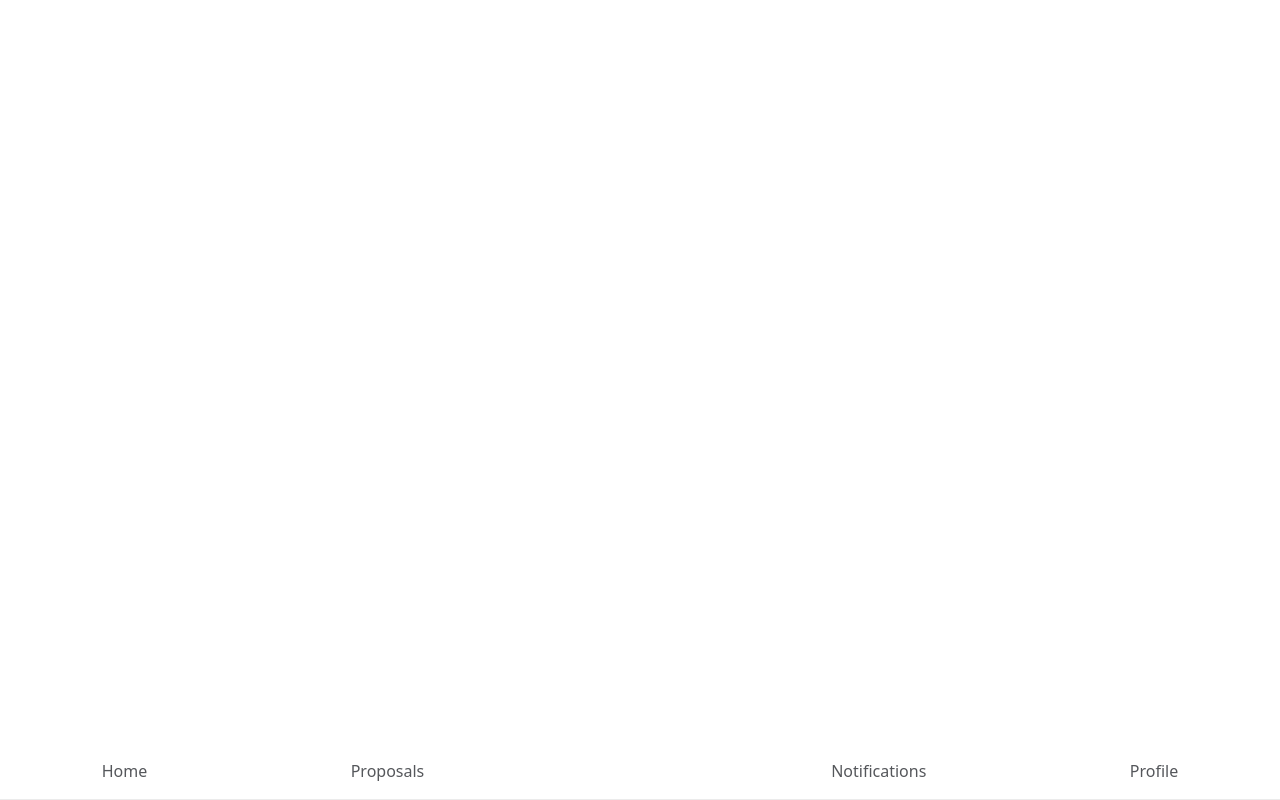
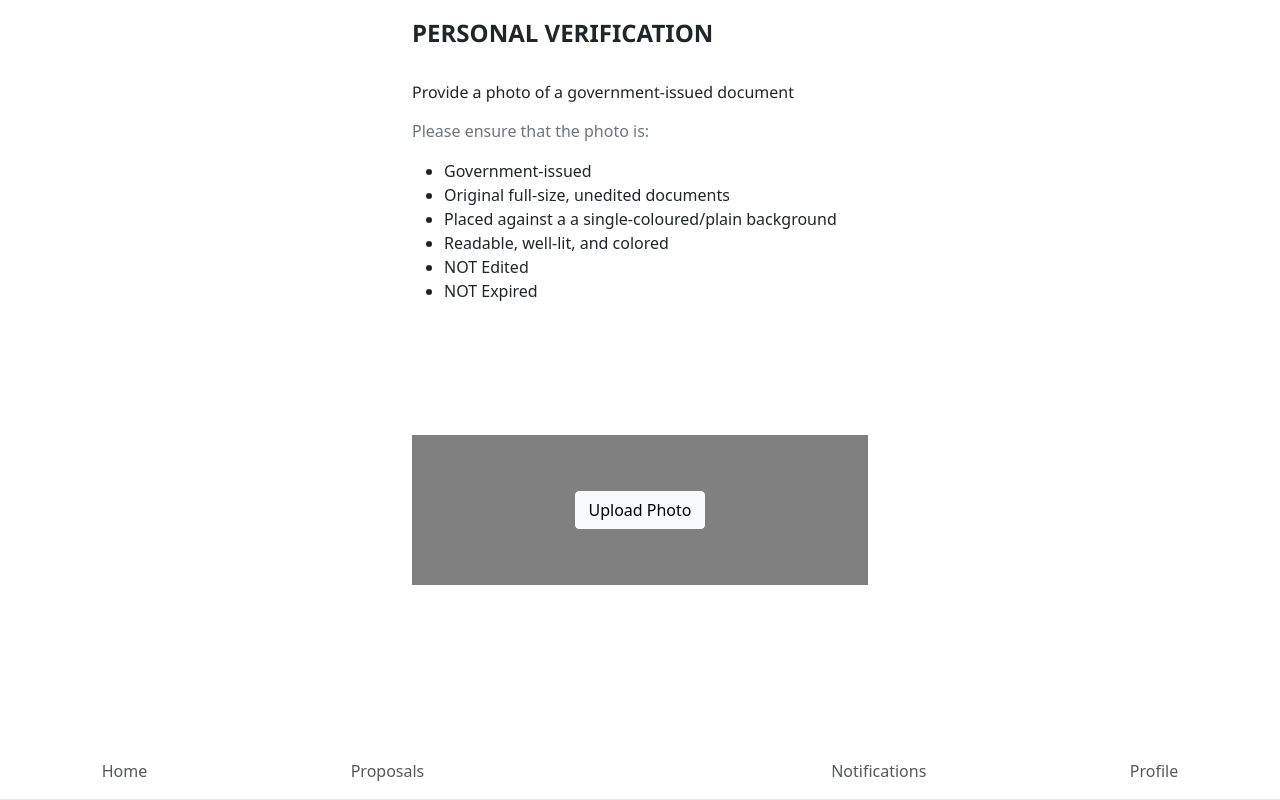
Before and after one commit to Aether-IHM-2021/main-ui, a React (Create React App) app: page /verify2 in a window 1280 px wide. Built offline with nearby package versions, Linux system fonts and the light colour scheme.

Commit message:
Update login and verification

```diff
--- a/src/Login.js
+++ b/src/Login.js
@@ -1,12 +1,13 @@
-import React from "react";
+import React, { useState } from "react";
 import { useFormik } from "formik";
 import { useHistory } from "react-router";
 import * as Yup from "yup";
-import { Container, Button, Form, Col, Row } from "react-bootstrap";
+import { Container, Button, Form, Col, Row, Alert } from "react-bootstrap";
 import "bootstrap/dist/css/bootstrap.min.css";
 import Text from "./components/atoms/Text/index.jsx";
 
 const Login = () => {
+  const [success, setSuccess] = useState(false);
   let history = useHistory();
   const formik = useFormik({
     initialValues: {
@@ -59,6 +60,7 @@ const Login = () => {
             <p>{formik.errors.password}</p>
           ) : null}
         </Form.Group>
+
         <Form.Group className="mb-3" controlId="formBasicCheckbox">
           <Container className="p-0">
             <Row>
@@ -84,12 +86,18 @@ const Login = () => {
               xs={{ span: 8, offset: 2 }}
               variant="primary"
               type="submit"
+              onClick={() => setSuccess(true)}
             >
               LOG IN
             </Col>
           </Row>
         </Container>
       </Form>
+      {success ? (
+        <Alert className="my-4" variant="success">
+          Successfully Login
+        </Alert>
+      ) : null}
       <Container className="mx-auto">
         <Row>
           <Col xs={{ span: 3 }}></Col>
--- a/src/Verify2.js
+++ b/src/Verify2.js
@@ -1,5 +1,81 @@
+import { useRef, useState, useEffect } from "react";
+import Text from "./components/atoms/Text/index.jsx";
 const Verify2 = () => {
-  return <div></div>;
+  const inputFile = useRef(null);
+  const [selectedFile, setSelectedFile] = useState();
+  const [preview, setPreview] = useState();
+  const [disabled, setDisabled] = useState();
+
+  useEffect(() => {
+    if (!selectedFile) {
+      setPreview(undefined);
+      return;
+    }
+
+    const objectUrl = URL.createObjectURL(selectedFile);
+    setPreview(objectUrl);
+
+    return () => URL.revokeObjectURL(objectUrl);
+  }, [selectedFile]);
+
+  const onButtonClick = () => {
+    inputFile.current.click();
+  };
+
+  const onSelectFile = (e) => {
+    if (!e.target.files || e.target.files.length === 0) {
+      setSelectedFile(undefined);
+      return;
+    }
+
+    setSelectedFile(e.target.files[0]);
+  };
+  return (
+    <>
+      <header>
+        <Text variant="h3" className="py-3">
+          {" "}
+          PERSONAL VERIFICATION{" "}
+        </Text>
+      </header>
+      <Text variant="4" className="py-3">
+        {" "}
+        Provide a photo of a government-issued document
+      </Text>
+      <p className="text-muted">Please ensure that the photo is:</p>
+      <ul>
+        <li>Government-issued</li>
+        <li>Original full-size, unedited documents</li>
+        <li>Placed against a a single-coloured/plain background</li>
+        <li>Readable, well-lit, and colored</li>
+        <li>NOT Edited</li>
+        <li>NOT Expired</li>
+      </ul>
+      <div className="py-3">
+        <div style={{ height: "100px", width: "100%" }}>
+          {selectedFile && (
+            <img className="dp-sm mr-4" src={preview} alt="User Image" />
+          )}
+        </div>
+        <div class="card-body bg-grey d-flex justify-content-center align-items-center">
+          <button
+            type="button"
+            className="btn btn-light"
+            onClick={onButtonClick}
+          >
+            Upload Photo
+            <input
+              type="file"
+              id="file"
+              ref={inputFile}
+              style={{ display: "none" }}
+              onChange={onSelectFile}
+            />
+          </button>
+        </div>
+      </div>
+    </>
+  );
 };
 
 export default Verify2;
```
